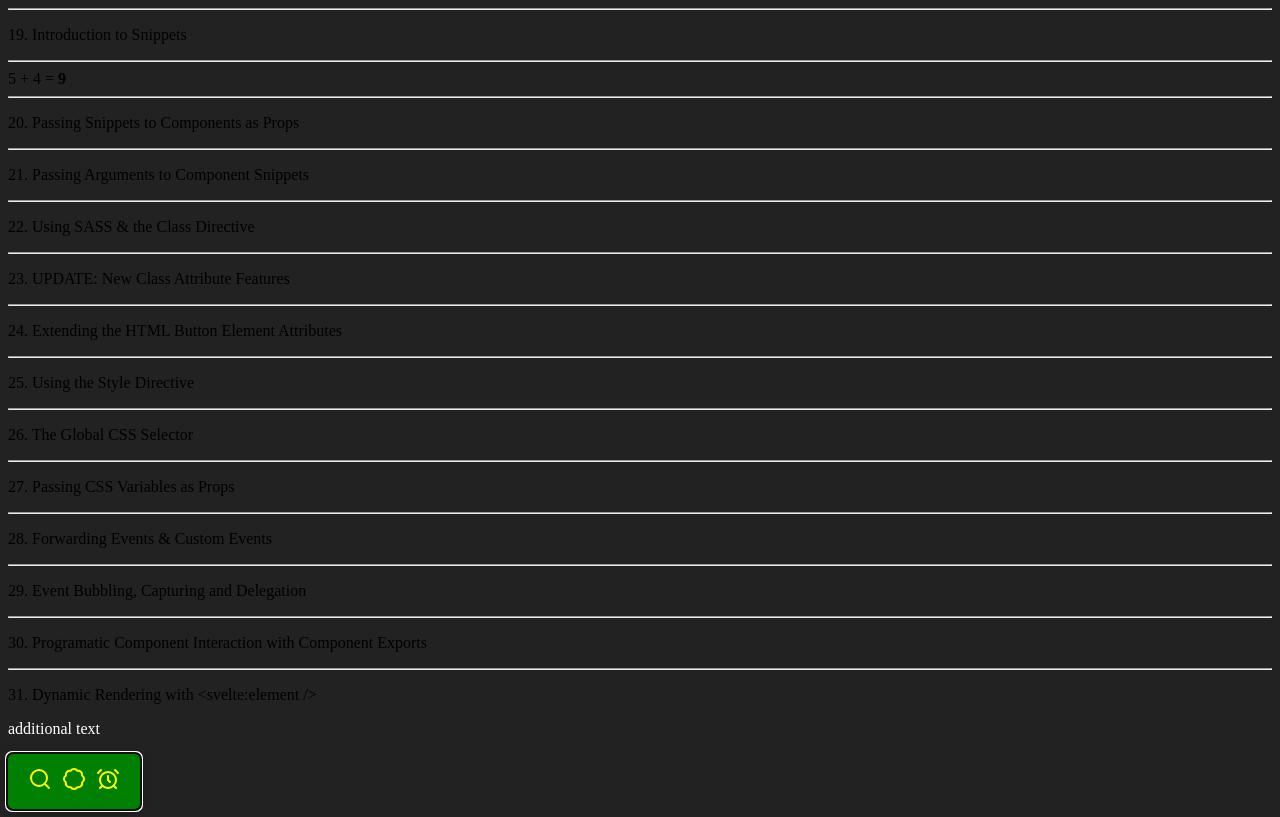
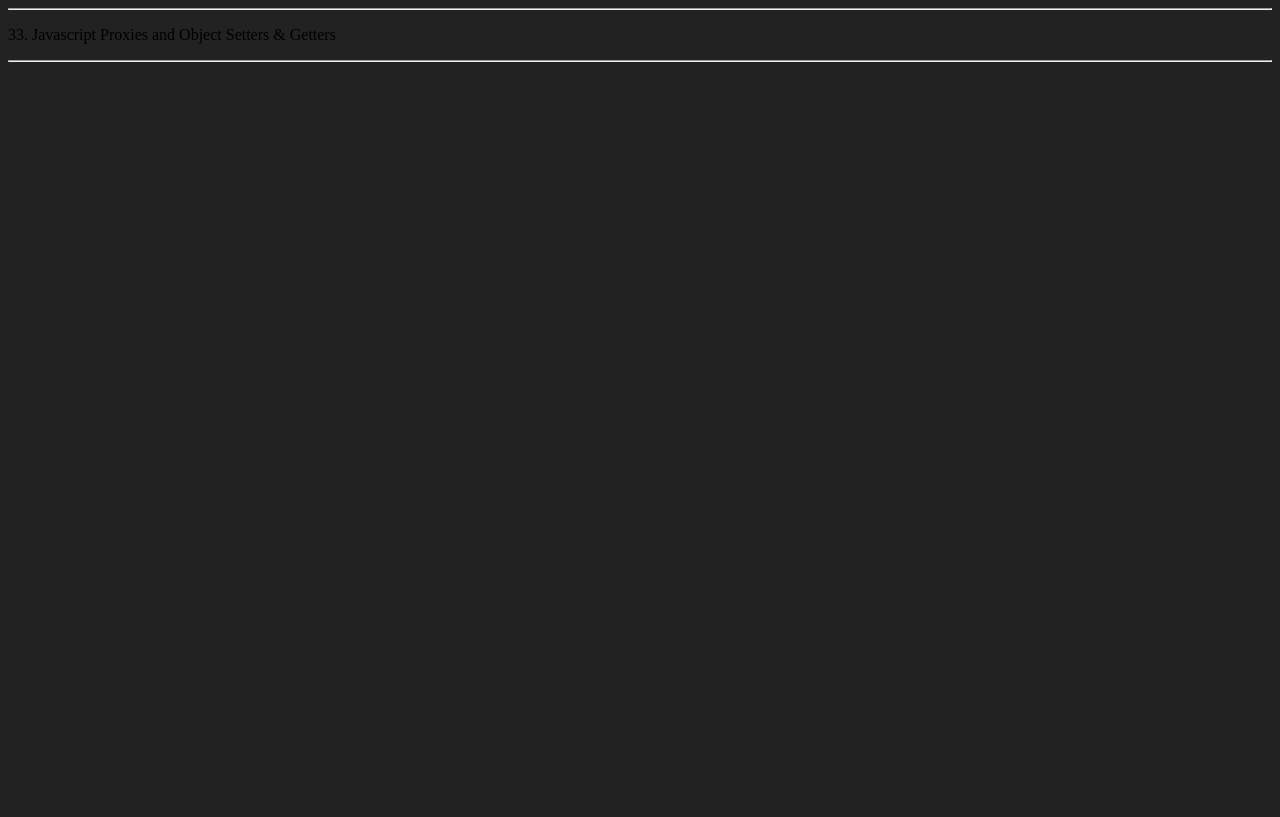
Before and after one commit to Tofu-Gang/svelte-complete-guide-2025, a SvelteKit app: page / in a window 1280 px wide. Built offline with nearby package versions, Linux system fonts and the light colour scheme.

Commit message:
33. Javascript Proxies and Object Setters & Getters

```diff
--- /dev/null
+++ b/src/lib/components/Proxy.svelte
@@ -0,0 +1,50 @@
+<script lang="ts">
+	const target = {
+		firstName: "Jakub",
+		lastName: "Franěk",
+		occupations: [],
+
+		get fullName() {
+			return `${this.firstName} ${this.lastName}`;
+		},
+		set occupation(value: string) {
+			this.occupations.push(value);
+		}
+	}
+
+	const handler = {
+		get(target, prop) {
+			return prop in target ? target[prop] : "NA";
+		},
+		set(target, prop, value) {
+			// allows any changes only after some validations
+			if (["firstName", "lastName"].includes(prop)) {
+				if (typeof value !== "string") {
+					throw new TypeError(`Property ${prop} must be a string.`);
+				} else {
+					target[prop] = value;
+				}
+			} else if (prop === "occupation") {
+				if (typeof value !== "string") {
+					throw new TypeError(`Property ${prop} must be a string.`);
+				} else {
+					target.occupations.push(value);
+				}
+			}
+			return true;
+		}
+	};
+	const proxy = new Proxy(target, handler);
+	// prints first name, Jakub
+	console.log(proxy.firstName);
+	// prints NA since the prop does not exist in the target object
+	console.log(proxy.nonExistingProp);
+	proxy.firstName = "Ruprecht";
+	// does nothing
+	proxy.nonExistingProp = "I do not exist!";
+	// pushes the string to the occupations array
+	proxy.occupation = "Web Developer";
+	// throws an exception
+	// proxy.firstName = 232;
+	console.log(target);
+</script>
--- a/src/routes/+page.svelte
+++ b/src/routes/+page.svelte
@@ -1,131 +1,14 @@
 <script lang="ts">
-	import Snippet from "$lib/components/Snippet.svelte";
-	import Button from "$lib/components/Button.svelte";
-	import { AlarmCheck, AlarmClock, Badge, BadgeCheck, Search, SearchCheck } from 'lucide-svelte';
-
-	const html = "<p>additional text</p>"
-	let buttonComponentTag: Button;
-
-	$effect(() => {
-		// call the function which is exported from Button component
-		const buttonTag = buttonComponentTag.getButtonTag();
-		// calling HTMLButtonElement.focus()
-		buttonTag.focus();
-	});
+	import Proxy from '$lib/components/Proxy.svelte';
 </script>
 
 <hr>
-<p>19. Introduction to Snippets</p>
+<p>33. Javascript Proxies and Object Setters & Getters</p>
 <hr>
-<Snippet />
-<hr>
-<p>20. Passing Snippets to Components as Props</p>
-<hr>
-<p>21. Passing Arguments to Component Snippets</p>
-<hr>
-<p>22. Using SASS & the Class Directive</p>
-<hr>
-<p>23. UPDATE: New Class Attribute Features</p>
-<hr>
-<p>24. Extending the HTML Button Element Attributes</p>
-<hr>
-<p>25. Using the Style Directive</p>
-<hr>
-<p>26. The Global CSS Selector</p>
-<hr>
-<p>27. Passing CSS Variables as Props</p>
-<hr>
-<p>28. Forwarding Events & Custom Events</p>
-<hr>
-<p>29. Event Bubbling, Capturing and Delegation</p>
-<hr>
-<p>30. Programatic Component Interaction with Component Exports</p>
-<hr>
-<p>31. Dynamic Rendering with &lt;svelte:element /></p>
-<div class="wrapper">
-	{@html html}
-	<div
-		role="presentation"
-		onclick={() => {
-			// event bubbling: outermost onclick event runs last
-			alert("onclick event coming from button parent div");
-		}}
-		onclickcapture={(event) => {
-			// event bubbling: outermost onclickcapture event runs first
-			alert("onclickcapture event coming from button parent div");
-			// event bubbling: onclickcapture propagation can be stopped
-			// event.stopPropagation();
-		}}
-	>
-		<!-- <Button size="lg" class={{"test-from-route":true}} shadow disabled> -->
-		<!-- remove disabled to use style directive with bgColor and textColor props -->
-		<!-- we can pass css variables directly as props, without any definition in prop types -->
-		<!-- however, global styles after the Button markup override this now -->
-		<!-- <Button size="lg" class={{"test-from-route":true}} shadow --buttonBgColor="green" --buttonTextColor="yellow"> -->
-		<!-- event listener (onclick here) can be passed as a prop as well -->
-		<!-- custom event (onlefthover here) has to be defined in prop types -->
-		<!-- href attribute for dynamic rendering; having href present causes the Button component to be rendered as an anchor -->
-		<Button
-			href="https://svelte.dev"
-			bind:this={buttonComponentTag}
-			size="lg"
-			class={{"test-from-route":true}}
-			shadow
-			bgColor="green"
-			textColor="yellow"
-			onclick={(event) => {
-				// event bubbling: innermost onclick event runs first
-				alert("onclick event as a prop from +page component");
-				// event bubbling: onclick propagation can be stopped
-				// event.stopPropagation();
-			}}
-			onclickcapture={() => {
-				// event bubbling: innermost onclickcapture event runs last
-				alert("onclickcapture event as a prop from +page component")
-			}}
-			onlefthover={() => {
-				alert("left hovered");
-			}}
-		>
-			{#snippet left(isHovered: boolean)}
-				{#if isHovered}
-					<SearchCheck />
-				{:else}
-					<Search />
-				{/if}
-			{/snippet}
-			{#snippet children(isChildrenHovered: boolean)}
-				{#if isChildrenHovered}
-					<BadgeCheck />
-				{:else}
-					<Badge />
-				{/if}
-			{/snippet}
-			{#snippet right(isHovered: boolean)}
-				{#if isHovered}
-					<AlarmCheck />
-				{:else}
-					<AlarmClock />
-				{/if}
-			{/snippet}
-		</Button>
-	</div>
-</div>
+<Proxy />
 
-<!-- adding styles globally by using :global; not recommended, using props is recommended instead -->
-<!-- use for third party components where props are not available -->
-<!-- scope is specified by using .wrapper so it applies only inside the div with this class -->
-<!-- we can specify blocks as in case of the button and p tags, or use syntax like for the body -->
 <style>
 	:global(body) {
 			background-color: #222;
 	}
-	.wrapper :global {
-			p {
-					color: white;
-			}
-			button {
-          background-color: blue;
-			}
-	}
 </style>
```
